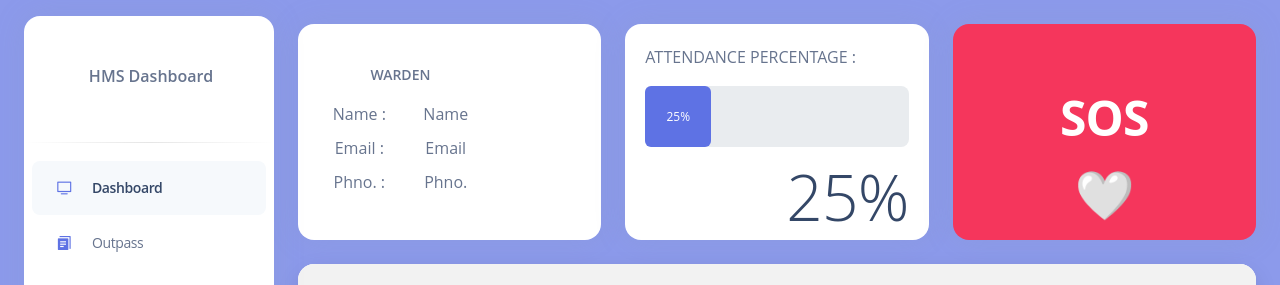
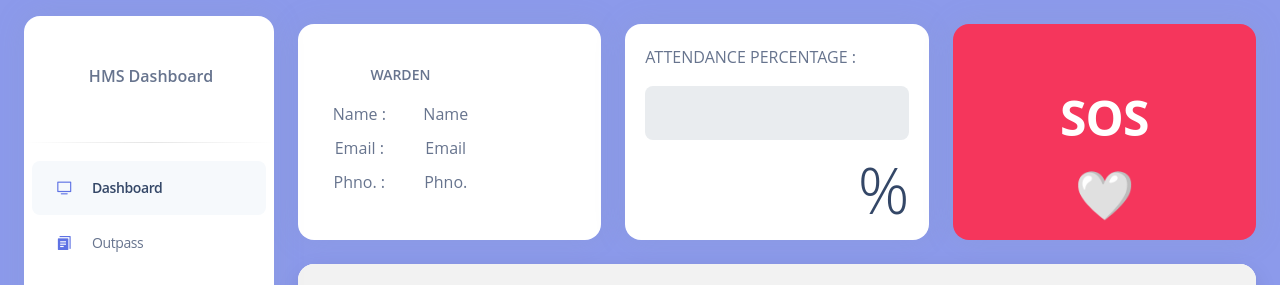
Before and after one commit to Gokul-nath-K/Project-HMS, a React (Create React App) app in the folder hms-student/: page /dashboard in a window 1280 px wide. Shown: the top 285 px of the page. Built offline with nearby package versions, Linux system fonts and the light colour scheme; no server answers.

Commit message:
Update dashboard.js

```diff
--- a/hms-student/src/views/dashboard.js
+++ b/hms-student/src/views/dashboard.js
@@ -3,16 +3,19 @@ import { NoAnnouncement } from '../components/no_announcement';
 import Sidebar from '../components/sidebar';
 import Sos from '../components/sos';
 // import { userContext } from '../Data/userContext';
-import { getAnnouncement, postSOS } from '../services/studentService';
+import { getAnnouncement, getPercentage, postSOS } from '../services/studentService';
 
 export default function Dashboard() {
 
     // const { student } = useContext(userContext);
     const [error, setError] = useState({});
     const [announcement, setAnnouncement] = useState([]);
+    let [percentage, setPercentage] = useState();
+    useEffect(() => {
 
-    useEffect(() => {
+        let rollno = localStorage.getItem('rollno');
         try {
+            getPercentage(rollno).then(res => setPercentage(res.data));
             getAnnouncement().then((res) => { setAnnouncement(res.data); });
         }
         catch (err) {
@@ -143,10 +146,10 @@ export default function Dashboard() {
                                                     ATTENDANCE PERCENTAGE :
                                                 </p>
                                                 <div className="progress" style={{ height: '35%' }}>
-                                                    <div className="progress-bar" role="progressbar" aria-label="Example with label" style={{ width: "25%" }} aria-valuenow="25" aria-valuemin="0" aria-valuemax="100">25%</div>
+                                                    <div className="progress-bar" role="progressbar" aria-label="Example with label" style={{ width: percentage+"%" }} aria-valuenow="25" aria-valuemin="0" aria-valuemax="100">{ }</div>
                                                 </div>
                                                 <div className='mt-2 mb-3 d-flex justify-content-end' >
-                                                    <h1 className='display-3 mt-1'> 25% </h1>
+                                                    <h1 className='display-3 mt-1'> { percentage }% </h1>
                                                 </div>
                                             </div>
                                         </div>
```
